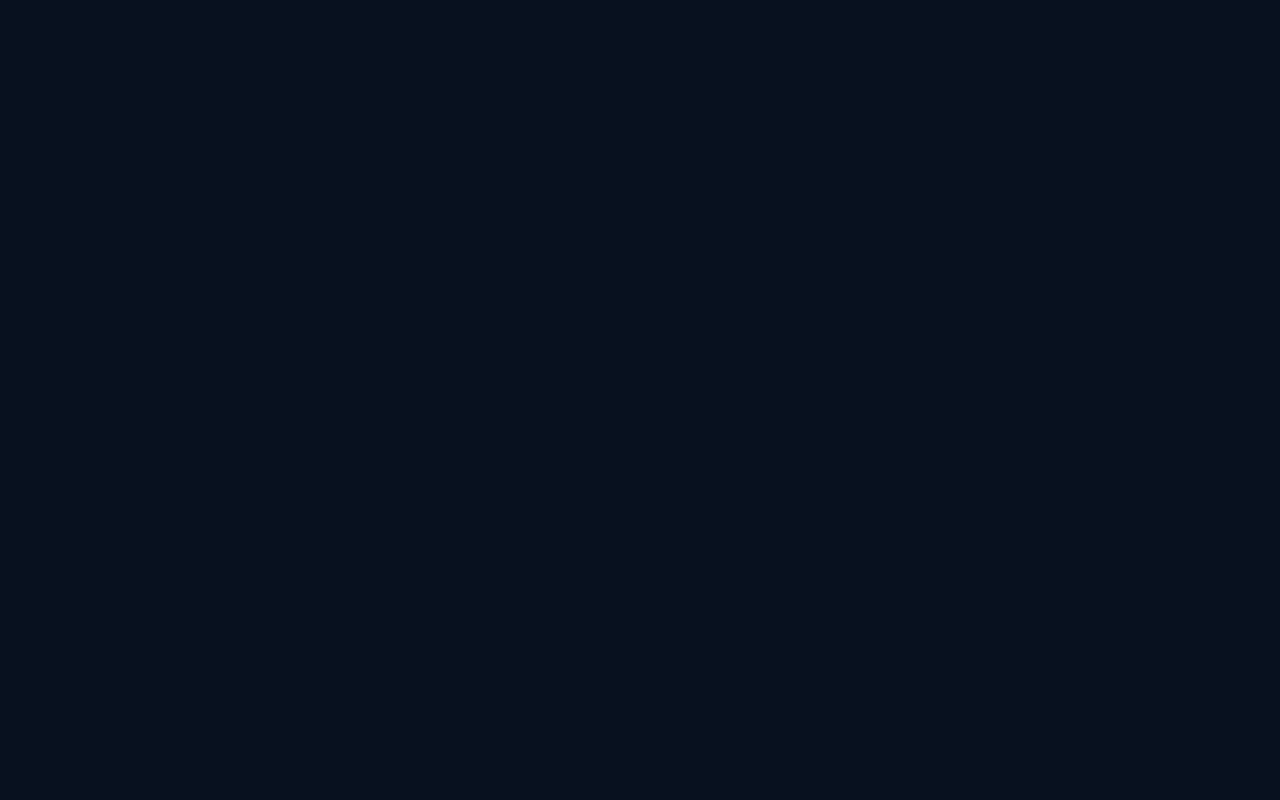
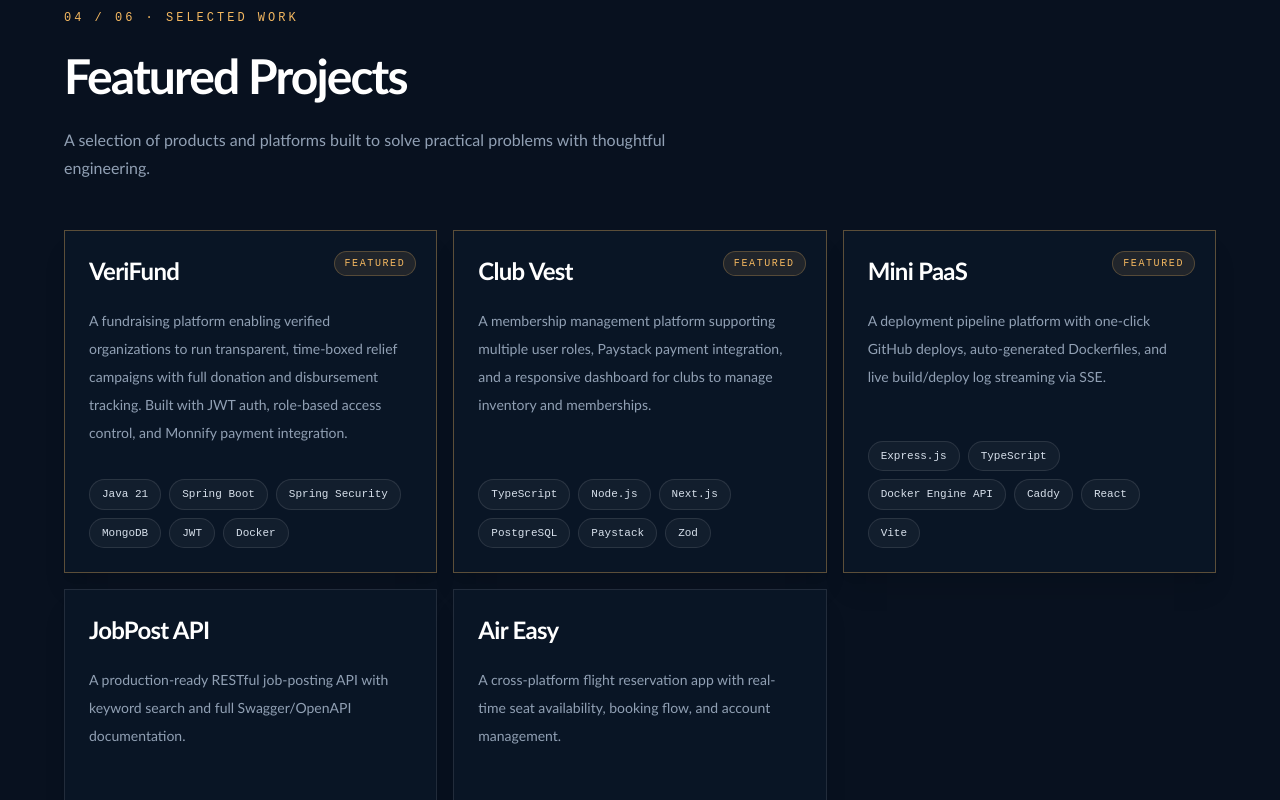
Before and after one commit to Spider1201/onatade-portfolio, a Next.js app: page / in a window 1280 px wide. Shown: the part 2500-3300 px from the top of the page. Before the commit the page ends 2382 px from the top, so only its background shows below. Built offline with nearby package versions, Linux system fonts and the light colour scheme.

Commit message:
Add Projects sections

```diff
--- a/app/page.tsx
+++ b/app/page.tsx
@@ -1,6 +1,7 @@
 import { About } from "@/components/About";
 import { Hero } from "@/components/Hero";
 import { Navbar } from "@/components/Navbar";
+import { Projects } from "@/components/Projects";
 import { Skills } from "@/components/Skills";
 
 export default function Home() {
@@ -10,6 +11,7 @@ export default function Home() {
       <Hero />
       <About />
       <Skills />
+      <Projects />
     </main>
   );
 }
--- /dev/null
+++ b/components/Projects.tsx
@@ -0,0 +1,84 @@
+"use client";
+
+import { motion } from "framer-motion";
+import { ExternalLink, Github } from "lucide-react";
+import { projects } from "@/data/projects";
+
+const cardVariants = {
+  hidden: { opacity: 0, y: 22 },
+  visible: {
+    opacity: 1,
+    y: 0,
+    transition: { duration: 0.5 },
+  },
+};
+
+export function Projects() {
+  return (
+    <section id="projects" className="relative overflow-hidden px-6 py-24 sm:px-10 lg:px-16 lg:py-32">
+      <div className="mx-auto w-full max-w-6xl">
+        <motion.div
+          initial={{ opacity: 0, y: 24 }}
+          whileInView={{ opacity: 1, y: 0 }}
+          viewport={{ once: true, amount: 0.2 }}
+          transition={{ duration: 0.7 }}
+        >
+          <p className="mb-5 font-mono text-xs uppercase tracking-[0.25em] text-[#f4b860]">04 / 06 · Selected work</p>
+          <h2 className="max-w-2xl text-4xl font-bold leading-tight tracking-[-0.04em] text-white sm:text-5xl">
+            Featured Projects
+          </h2>
+          <p className="mt-5 max-w-2xl text-base leading-7 text-[#91a0b4]">
+            A selection of products and platforms built to solve practical problems with thoughtful engineering.
+          </p>
+        </motion.div>
+
+        <motion.div
+          initial="hidden"
+          whileInView="visible"
+          viewport={{ once: true, amount: 0.1 }}
+          transition={{ staggerChildren: 0.1 }}
+          className="mt-12 grid gap-4 md:grid-cols-2 lg:grid-cols-3"
+        >
+          {projects.map((project) => (
+            <motion.article
+              key={project.title}
+              variants={cardVariants}
+              className={`group relative flex min-h-[21rem] flex-col border bg-[#0b1829]/70 p-6 shadow-xl shadow-black/10 transition duration-300 hover:-translate-y-1 hover:shadow-2xl hover:shadow-black/25 ${project.featured ? "border-[#f4b860]/35" : "border-white/10 hover:border-[#f4b860]/25"}`}
+            >
+              {project.featured && (
+                <span className="absolute right-5 top-5 rounded-full border border-[#f4b860]/25 bg-[#f4b860]/10 px-2.5 py-1 font-mono text-[10px] uppercase tracking-[0.16em] text-[#f4b860]">
+                  Featured
+                </span>
+              )}
+              <div className="flex items-start justify-between gap-4">
+                <h3 className="text-2xl font-bold tracking-[-0.03em] text-white">{project.title}</h3>
+              </div>
+              <p className="mt-5 text-sm leading-7 text-[#91a0b4]">{project.description}</p>
+              <div className="mt-auto flex flex-wrap gap-2 pt-8" aria-label={`${project.title} technology stack`}>
+                {project.tech.map((technology) => (
+                  <span key={technology} className="rounded-full border border-white/10 bg-white/[0.04] px-3 py-1.5 font-mono text-[11px] text-[#d7e0eb]">
+                    {technology}
+                  </span>
+                ))}
+              </div>
+              {(project.githubUrl || project.liveUrl) && (
+                <div className="mt-6 flex items-center gap-3 border-t border-white/10 pt-4">
+                  {project.githubUrl && (
+                    <a href={project.githubUrl} target="_blank" rel="noreferrer" aria-label={`${project.title} GitHub repository`} className="text-[#91a0b4] transition hover:text-[#f4b860]">
+                      <Github size={18} />
+                    </a>
+                  )}
+                  {project.liveUrl && (
+                    <a href={project.liveUrl} target="_blank" rel="noreferrer" aria-label={`${project.title} live demo`} className="text-[#91a0b4] transition hover:text-[#f4b860]">
+                      <ExternalLink size={18} />
+                    </a>
+                  )}
+                </div>
+              )}
+            </motion.article>
+          ))}
+        </motion.div>
+      </div>
+    </section>
+  );
+}
--- a/data/projects.ts
+++ b/data/projects.ts
@@ -1,9 +1,44 @@
-export type Project = {
+export interface Project {
   title: string;
   description: string;
-  technologies: string[];
-  githubUrl: string;
-  liveUrl: string;
-};
+  tech: string[];
+  githubUrl?: string;
+  liveUrl?: string;
+  featured?: boolean;
+}
 
-export const projects: Project[] = [];
+export const projects: Project[] = [
+  {
+    title: "VeriFund",
+    description:
+      "A fundraising platform enabling verified organizations to run transparent, time-boxed relief campaigns with full donation and disbursement tracking. Built with JWT auth, role-based access control, and Monnify payment integration.",
+    tech: ["Java 21", "Spring Boot", "Spring Security", "MongoDB", "JWT", "Docker"],
+    featured: true,
+  },
+  {
+    title: "Club Vest",
+    description:
+      "A membership management platform supporting multiple user roles, Paystack payment integration, and a responsive dashboard for clubs to manage inventory and memberships.",
+    tech: ["TypeScript", "Node.js", "Next.js", "PostgreSQL", "Paystack", "Zod"],
+    featured: true,
+  },
+  {
+    title: "Mini PaaS",
+    description:
+      "A deployment pipeline platform with one-click GitHub deploys, auto-generated Dockerfiles, and live build/deploy log streaming via SSE.",
+    tech: ["Express.js", "TypeScript", "Docker Engine API", "Caddy", "React", "Vite"],
+    featured: true,
+  },
+  {
+    title: "JobPost API",
+    description:
+      "A production-ready RESTful job-posting API with keyword search and full Swagger/OpenAPI documentation.",
+    tech: ["Java 21", "Spring Boot", "MongoDB Atlas", "Docker"],
+  },
+  {
+    title: "Air Easy",
+    description:
+      "A cross-platform flight reservation app with real-time seat availability, booking flow, and account management.",
+    tech: ["Java Spring Boot", "MySQL", "React Native"],
+  },
+];
```
